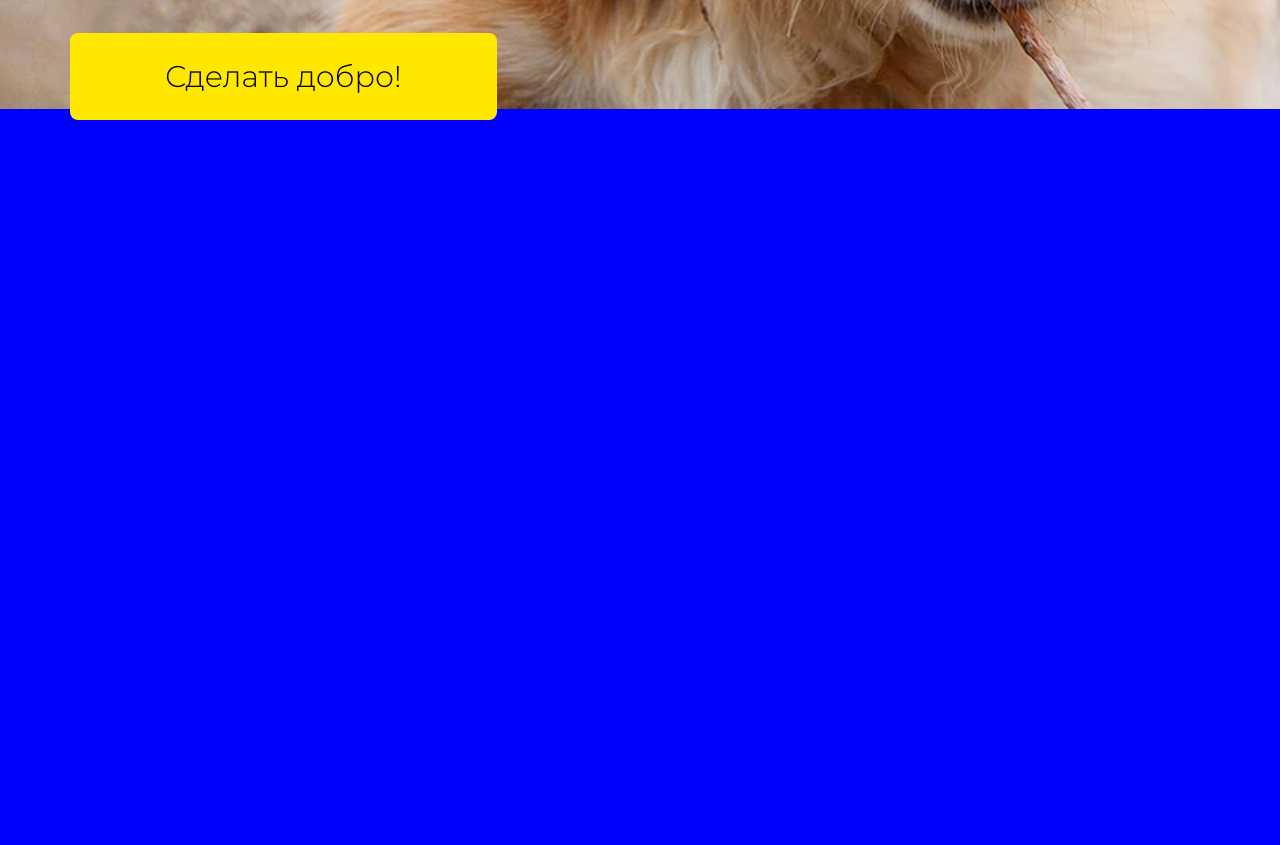
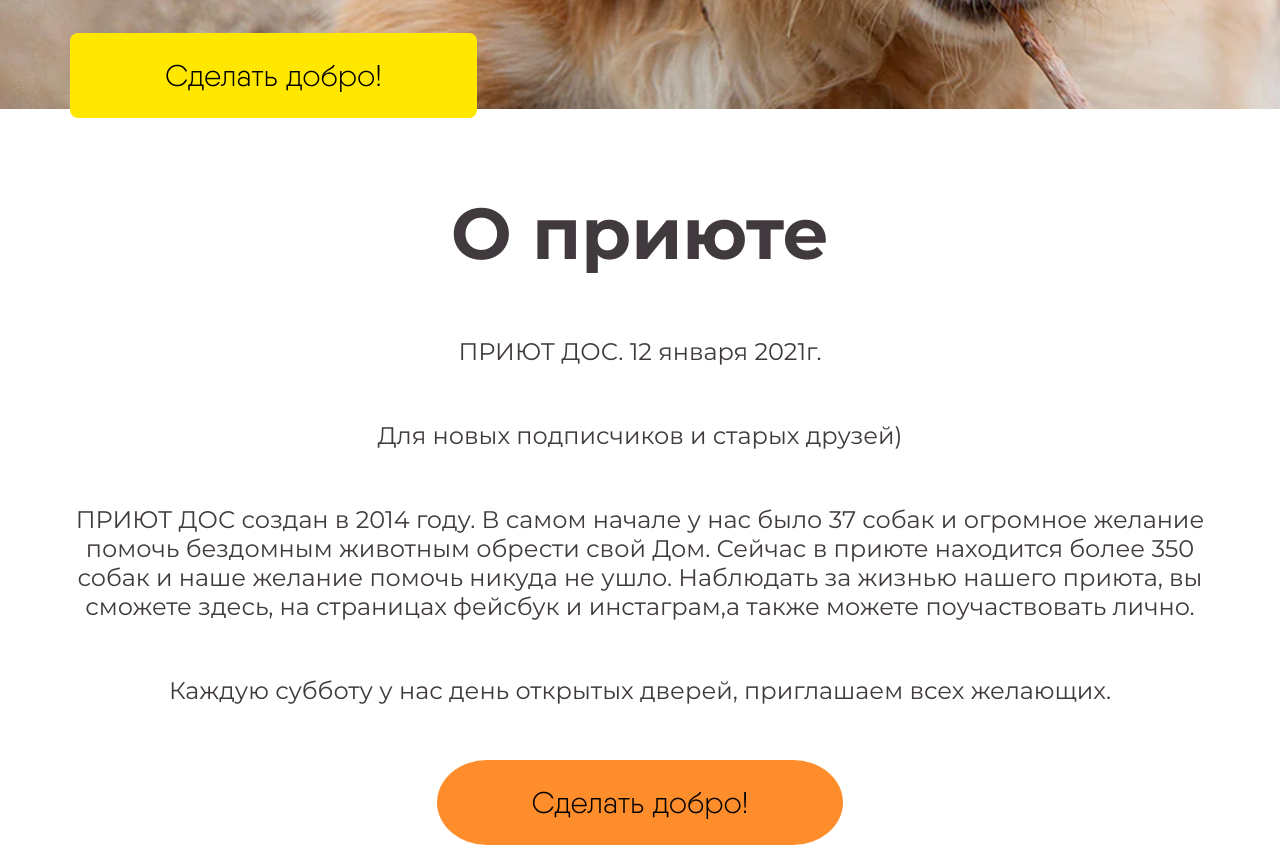
Before and after one commit to dworker863/shelter, a website: page assets/index.html in a window 1280 px wide. Shown: the part 691-1536 px from the top of the page. Before the commit the page ends 1110 px from the top, so only its background shows below. Drawn offline with Linux system fonts and the light colour scheme.

Commit message:
Desktop. Added about section

```diff
--- a/assets/index.html
+++ b/assets/index.html
@@ -51,6 +51,31 @@
         </div>
       </div>
     </header>
+    <main>
+      <section class="about">
+        <div class="container">
+          <h2 class="about-title">О приюте</h2>
+          <p class="about-date">ПРИЮТ ДОС. 12 января 2021г.</p>
+          <div class="about-message">
+            <p class="message-title">Для новых подписчиков и старых друзей)</p>
+            <p class="message-text">
+              ПРИЮТ ДОС создан в 2014 году. В самом начале у нас было 37 собак и
+              огромное желание помочь бездомным животным обрести свой Дом.
+              Сейчас в приюте находится более 350 собак и наше желание помочь
+              никуда не ушло. Наблюдать за жизнью нашего приюта, вы сможете
+              здесь, на страницах фейсбук и инстаграм,а также можете
+              поучаствовать лично.
+            </p>
+            <p class="message-welcome">
+              Каждую субботу у нас день открытых дверей, приглашаем всех
+              желающих.
+            </p>
+            <button class="btn btn-orange">Сделать добро!</button>
+            <div class="about-photos"></div>
+          </div>
+        </div>
+      </section>
+    </main>
     <script src="js/scripts.min.js
     "></script>
   </body>
--- a/assets/scss/styles.scss
+++ b/assets/scss/styles.scss
@@ -28,7 +28,6 @@ body {
   padding: 0;
   font-size: 16px;
   color: $font-color;
-  background-color: blue;
 }
 
 .container {
@@ -83,17 +82,27 @@ body {
 }
 
 .btn {
-  font-family: Montserrat, serif;
-  font-weight: 500;
-  padding: 10px 55px;
+  padding: 25px 95px;
+  border-radius: 8px;
+  font-size: 30px;
+  font-weight: 300;
+  font-family: Qanelas, serif;
 }
 
 .btn-orange {
-  border-radius: 20px;
+  border-bottom-left-radius: 100px 100%;
+  border-top-left-radius: 100px 100%;
+  border-bottom-right-radius: 100px 100%;
+  border-top-right-radius: 100px 100%;
+  font-size: 30px;
+  font-weight: 500;
   background-color: $orange;
 }
 
 .btn-call {
+  font-family: Montserrat, serif;
+  padding: 10px 55px;
+  border-radius: 20px;
   font-size: 14px;
 }
 
@@ -218,11 +227,25 @@ body {
 }
 
 .btn-yellow {
-  padding: 25px 95px;
   border-radius: 8px;
   font-size: 30px;
   font-weight: 300;
   background-color: $yellow;
 }
 
+.about {
+  padding-top: 80px;
+  font-size: 24px;
+  text-align: center;
+
+  p {
+    margin-bottom: 55px;
+  }
+}
+
+.about-title {
+  margin-top: 0;
+  font-size: 72px;
+}
+
 @import "media";
```
Also changed, not shown: assets/css/styles.min.css.
